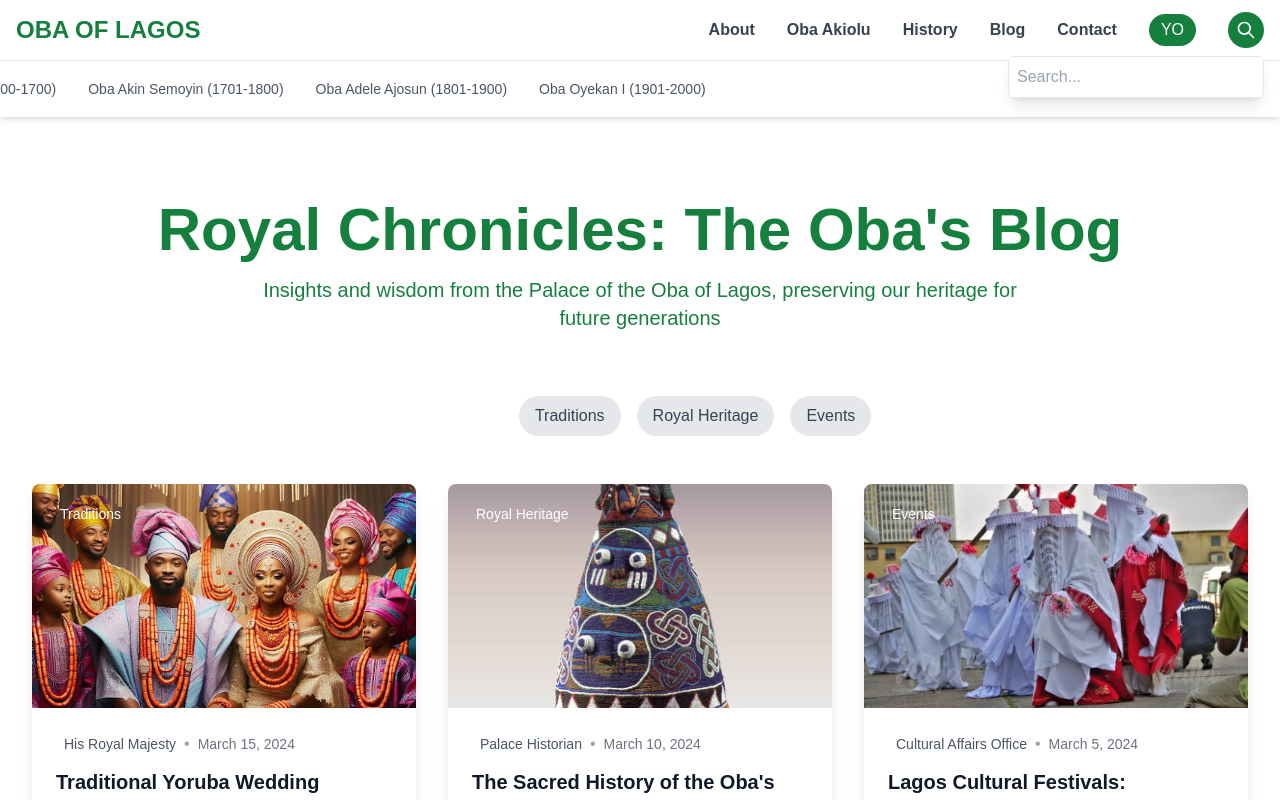
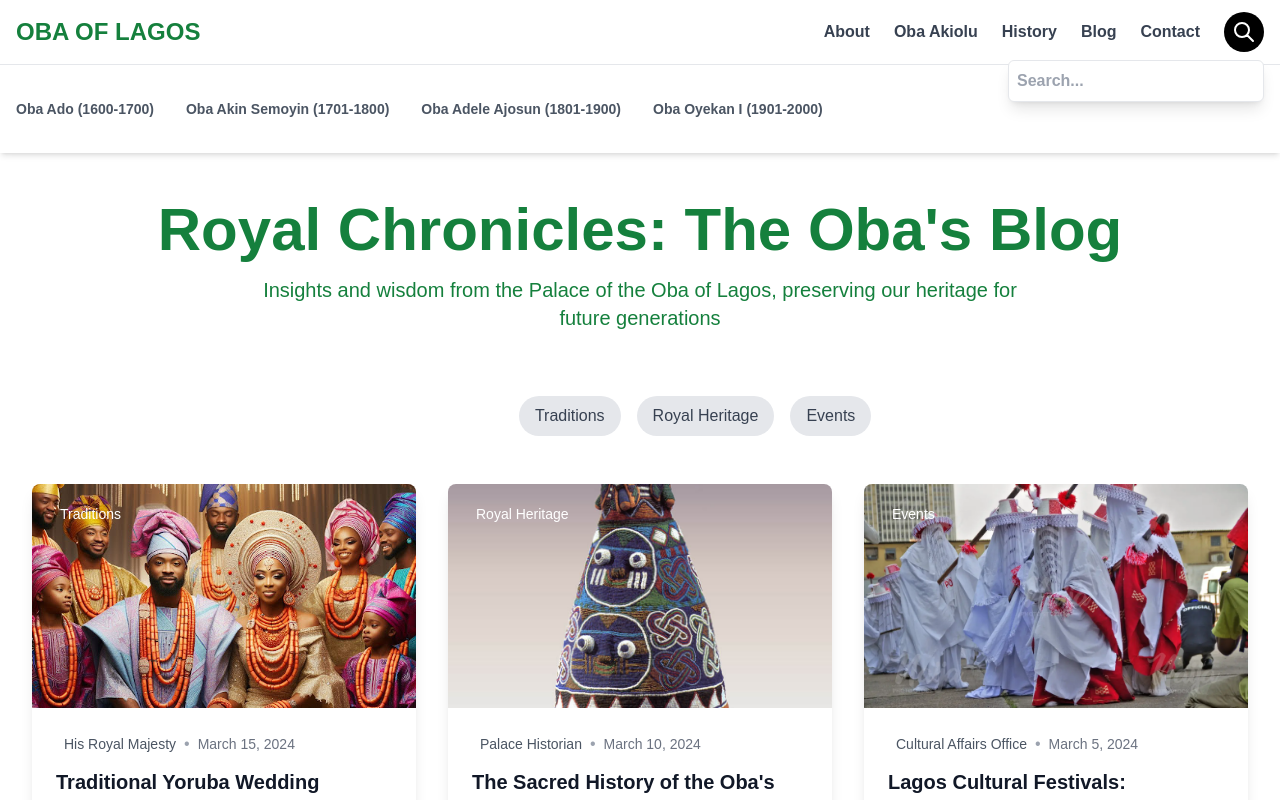
Before and after one commit to rolandaayo/obaoflagos, a Next.js app: page /pages/blog in a window 1280 px wide. Both pictures are taken after a click on the button 1246 px from the left and 30 px from the top of the page. Shown: the top 800 px of the page. Built offline with nearby package versions, Linux system fonts and the light colour scheme.

Commit message:
navbar-final fix

```diff
--- a/src/app/components/Navbar.jsx
+++ b/src/app/components/Navbar.jsx
@@ -1,259 +1,119 @@
-"use client";
-import React, { useState, useEffect } from "react";
-import { motion } from "framer-motion";
-import { useLanguage } from "../context/LanguageContext";
+"use client"
+import React, { useState } from 'react'
 
 export default function Navbar() {
-  const [searchQuery, setSearchQuery] = useState("");
-  const [showSearch, setShowSearch] = useState(false);
-  const [scrolled, setScrolled] = useState(false);
-  const { language, toggleLanguage, t } = useLanguage();
-
-  useEffect(() => {
-    const handleScroll = () => {
-      setScrolled(window.scrollY > 20);
-    };
-    window.addEventListener("scroll", handleScroll);
-    return () => window.removeEventListener("scroll", handleScroll);
-  }, []);
+  const [searchQuery, setSearchQuery] = useState('')
+  const [showSearch, setShowSearch] = useState(false)
 
   const handleSearch = (e) => {
-    if (e.key === "Enter" && searchQuery.trim()) {
-      e.preventDefault();
-      const searchUrl = `/search?q=${encodeURIComponent(searchQuery.trim())}`;
-      window.location.href = searchUrl;
+    if (e.key === 'Enter' && searchQuery.trim()) {
+      e.preventDefault()
+      const searchUrl = `/search?q=${encodeURIComponent(searchQuery.trim())}`
+      window.location.href = searchUrl
     }
-  };
+  }
 
   return (
     <>
-      <motion.nav
-        // initial={{ y: -100 }}
-        // animate={{ y: 0 }}
-        className={`bg-white fixed w-full top-0 z-50 transition-all duration-300 ${
-          scrolled ? "shadow-lg" : "shadow-md"
-        }`}
-      >
-        <div className="container mx-auto px-4 py-3">
-          <div className="flex justify-between items-center">
-            <motion.div
-              whileHover={{ scale: 1.05 }}
-              className="text-2xl font-bold text-green-700 cursor-pointer"
-              onClick={() => (window.location.href = "/")}
-            >
+      <nav className='bg-white shadow-md fixed w-full top-0 z-50'>
+        <div className='container mx-auto px-4 py-3 flex justify-between items-center'>
+          <div className='text-2xl font-bold text-green-700 cursor-pointer' onClick={() => window.location.href = '/'}>
             OBA OF LAGOS
-            </motion.div>
-            <div className="hidden md:flex items-center space-x-8">
-              {/* <NavLink href="/pages/gallery">{t("Gallery")}</NavLink> */}
-              <NavLink href="/pages/about">{t("about")}</NavLink>
-              <NavLink href="/pages/theking">{t("obaAkiolu")}</NavLink>
-              <div className="relative group">
-                <NavLink href="#">{t("history")}</NavLink>
-                <div className="absolute hidden group-hover:block w-48 bg-white shadow-xl rounded-lg py-2 mt-2 transition-all duration-300">
-                  <DropdownLink href="/pages/1600-1700-ado">
-                    Year (1600-1700)
-                  </DropdownLink>
-                  <DropdownLink href="/pages/1701-1800-semoyin">
-                    Year (1701-1800)
-                  </DropdownLink>
-                  <DropdownLink href="/pages/1801-1900/ajosun">
-                    Year (1801-1900)
-                  </DropdownLink>
-                  <DropdownLink href="/pages/history/modern">
-                    Year (1901-2000)
-                  </DropdownLink>
           </div>
-              </div>
-              <NavLink href="/pages/blog">{t("blog")}</NavLink>
-              <NavLink href="/pages/contact">{t("contact")}</NavLink>
-              <motion.button
-                whileHover={{ scale: 1.1 }}
-                whileTap={{ scale: 0.95 }}
-                onClick={toggleLanguage}
-                className="px-3 py-1 rounded-full bg-green-700 text-white hover:bg-green-800 transition-colors duration-300"
-              >
-                {language === "english" ? "YO" : "EN"}
-              </motion.button>
+          <div className='hidden items-center font-bold md:flex space-x-6'>
+            <a href='/pages/about' className='text-gray-700 hover:text-green-700'>About</a>
+            <a href='/pages/theking' className='text-gray-700 hover:text-green-700'>Oba Akiolu</a>
+            <a href='/pages/history' className='text-gray-700 hover:text-green-700'>History</a>
+            <a href='/pages/blog' className='text-gray-700 hover:text-green-700'>Blog</a>
+            <a href='/pages/contact' className='text-gray-700 hover:text-green-700'>Contact</a>
             <div className="relative">
-                <motion.button
-                  whileHover={{ scale: 1.1 }}
-                  whileTap={{ scale: 0.95 }}
-                  className="bg-green-700 p-2 rounded-full hover:bg-green-800 transition-colors duration-300"
+              <button
+                className="bg-black p-2 rounded-full"
                 onClick={() => setShowSearch(!showSearch)}
               >
-                  <svg
-                    xmlns="http://www.w3.org/2000/svg"
-                    className="h-5 w-5"
-                    fill="none"
-                    viewBox="0 0 24 24"
-                    stroke="white"
-                  >
-                    <path
-                      strokeLinecap="round"
-                      strokeLinejoin="round"
-                      strokeWidth={2}
-                      d="M21 21l-6-6m2-5a7 7 0 11-14 0 7 7 0 0114 0z"
-                    />
+                <svg xmlns="http://www.w3.org/2000/svg" className="h-6 w-6" fill="none" viewBox="0 0 24 24" stroke="white">
+                  <path strokeLinecap="round" strokeLinejoin="round" strokeWidth={2} d="M21 21l-6-6m2-5a7 7 0 11-14 0 7 7 0 0114 0z" />
                 </svg>
-                </motion.button>
+              </button>
               {showSearch && (
-                  <motion.div
-                    initial={{ opacity: 0, y: 10 }}
-                    animate={{ opacity: 1, y: 0 }}
-                    className="absolute right-0 mt-2 w-64"
-                  >
+                <div className="absolute right-0 mt-2 w-64">
                   <input
                     type="text"
-                      className="w-full p-2 border rounded-md shadow-lg focus:ring-2 focus:ring-green-500 focus:border-green-500"
+                    className="w-full p-2 border rounded-md shadow-lg"
                     placeholder="Search..."
                     value={searchQuery}
                     onChange={(e) => setSearchQuery(e.target.value)}
                     onKeyPress={handleSearch}
                   />
-                  </motion.div>
+                </div>
               )}
             </div>
           </div>
-            <motion.button
-              whileTap={{ scale: 0.95 }}
-              className="md:hidden text-green-700"
-            >
-              <svg
-                className="w-6 h-6"
-                fill="none"
-                stroke="currentColor"
-                viewBox="0 0 24 24"
-              >
-                <path
-                  strokeLinecap="round"
-                  strokeLinejoin="round"
-                  strokeWidth={2}
-                  d="M4 6h16M4 12h16M4 18h16"
-                />
+          <div className='md:hidden'>
+            <button className='text-gray-700'>
+              <svg className='w-6 h-6' fill='none' stroke='currentColor' viewBox='0 0 24 24'>
+                <path strokeLinecap='round' strokeLinejoin='round' strokeWidth={2} d='M4 6h16M4 12h16M4 18h16' />
               </svg>
-            </motion.button>
+            </button>
           </div>
         </div>
+        <div className='container mx-auto font-bold px-4 py-8 hidden md:block border-t overflow-visible'>
+          <div className='animate-scroll whitespace-nowrap'>
+            <ul className='inline-flex space-x-8 text-sm text-gray-600'>
+              <li className='relative group'>
+                <a href='/pages/1600-1700-ado' className='hover:text-green-700'>Oba Ado (1600-1700)</a>
+                <ul className='absolute hidden group-hover:block bg-white shadow-lg rounded-md py-2 w-48 z-50'>
+                  <li><a href='/pages/1600-gabaro' className='block px-4 py-2 hover:bg-green-50 hover:text-green-700'>Oba Gabaro (1669–1704)</a></li>
 
-        {/* Scrolling Sub Navigation */}
-        <div className="container mx-auto px-4 py-4 block border-t overflow-hidden">
-          <div className="animate-scroll whitespace-nowrap">
-            <ul className="inline-flex space-x-4 md:space-x-8 text-xs md:text-sm text-gray-600">
-              <li className="relative group">
-                <motion.a
-                  href="/pages/1600-1700-ado"
-                  className="hover:text-green-700 font-medium whitespace-nowrap"
-                  whileHover={{ scale: 1.05 }}
-                >
-                  {t("foundingMonarch")} (1600-1700)
-                </motion.a>
-                <ul className="absolute hidden group-hover:block bg-white shadow-xl rounded-lg py-2 w-48 z-50">
-                  <li>
-                    <DropdownLink href="/pages/1600-gabaro">
-                      Oba Gabaro (1669–1704)
-                    </DropdownLink>
-                  </li>
                 </ul>
               </li>
-
-              <li className="relative group">
-                <motion.a
-                  href="/pages/1701-1800-semoyin"
-                  className="hover:text-green-700 font-medium whitespace-nowrap"
-                  whileHover={{ scale: 1.05 }}
-                >
-                  Oba Akin Semoyin (1701-1800)
-                </motion.a>
-                <ul className="absolute hidden group-hover:block bg-white shadow-xl rounded-lg py-2 w-60 z-50">
-                  <li>
-                    <DropdownLink href="/pages/1749-1775-eletu">
-                      Oba Eletu Kekere (1749–1775)
-                    </DropdownLink>
-                  </li>
-                  <li>
-                    <DropdownLink href="/pages/1775-1801-ologun">
-                      Oba Ologun Kutere (1775–1801)
-                    </DropdownLink>
-                  </li>
+              <li className='relative group'>
+                <a href='/pages/1701-1800-semoyin' className='hover:text-green-700'>Oba Akin Semoyin (1701-1800)</a>
+                <ul className='absolute hidden group-hover:block bg-white shadow-lg rounded-md py-2 w-60 z-50'>
+                  <li><a href='/pages/1749-1775-eletu' className='block px-4 py-2 hover:bg-green-50 hover:text-green-700'>Oba	Eletu Kekere (1749–1775)</a></li>
+                  <li><a href='/pages/1775-1801-ologun' className='block px-4 py-2 hover:bg-green-50 hover:text-green-700'>Oba Ologun Kutere (1775–1801)</a></li>
                 </ul>
               </li>
-
-              <li className="relative group">
-                <motion.a
-                  href="/pages/1801-1900-ajosun"
-                  className="hover:text-green-700 font-medium whitespace-nowrap"
-                  whileHover={{ scale: 1.05 }}
-                >
-                  Oba Adele Ajosun (1801-1900)
-                </motion.a>
-                <ul className="absolute hidden group-hover:block bg-white shadow-xl rounded-lg py-2 w-80 z-50">
-                  <li>
-                    <DropdownLink href="/pages/1801-1900/ajosun">
-                      Oba Adele Ajosun (1801-1900)
-                    </DropdownLink>
-                  </li>
+              <li className='relative group'>
+                <a href='/pages/1801-1900-ajosun' className='hover:text-green-700'>Oba Adele Ajosun (1801-1900)</a>
+                <ul className='absolute hidden group-hover:block bg-white shadow-lg rounded-md py-2 w-80 z-50'>
+                  <li><a href='/pages/1821-1829-oshinlokun' className='block px-4 py-2 hover:bg-green-50 hover:text-green-700'>Oba	Oshinlokun (1821–1829)</a></li>
+                  <li><a href='/pages/1829-1834-idowu' className='block px-4 py-2 hover:bg-green-50 hover:text-green-700'>Oba Idewu Ojulari (1829–1834)</a></li>
+                  <li><a href='/pages/1835-1837-adele' className='block px-4 py-2 hover:bg-green-50 hover:text-green-700'>Oba 	Adele Ajosun (Restored, 1835–1837)</a></li>
+                  <li><a href='/pages/1837-1841-oluwole' className='block px-4 py-2 hover:bg-green-50 hover:text-green-700'>Oba	Oluwole (1837–1841)</a></li>
+                  <li><a href='/pages/1841-1845-akitoye' className='block px-4 py-2 hover:bg-green-50 hover:text-green-700'>Oba	Akitoye (1841–1845)</a></li>
+                  <li><a href='/pages/1845-1851-kosoko' className='block px-4 py-2 hover:bg-green-50 hover:text-green-700'>Oba	Kosoko (1845–1851)</a></li>
+                  <li><a href='/pages/1851-1853-akitoye-restored' className='block px-4 py-2 hover:bg-green-50 hover:text-green-700'>Oba	Akitoye (Restored, 1851–1853)</a></li>
+                  <li><a href='#' className='block px-4 py-2 hover:bg-green-50 hover:text-green-700'>Oba	Dosunmu (1853–1885)</a></li>
                 </ul>
               </li>
-
-              <li className="relative group">
-                <motion.a
-                  href="/pages/1901-2000-oyekan"
-                  className="hover:text-green-700 font-medium whitespace-nowrap"
-                  whileHover={{ scale: 1.05 }}
-                >
-                  Oba Oyekan I (1901-2000)
-                </motion.a>
-                <ul className="absolute hidden group-hover:block bg-white shadow-xl rounded-lg py-2 w-70 z-50">
-                  <li>
-                    <DropdownLink href="/pages/1901-2000-oyekan">
-                      Oba Oyekan I (1901-2000)
-                    </DropdownLink>
-                  </li>
+              <li className='relative group'>
+                <a href='/pages/1901-2000' className='hover:text-green-700'>Oba Oyekan I (1901-2000)</a>
+                <ul className='absolute hidden group-hover:block bg-white shadow-lg rounded-md py-2 w-70 z-50'>
+                  <li><a href='#' className='block px-4 py-2 hover:bg-green-50 hover:text-green-700'>Oba	Eshugbayi Eleko (1901–1925)</a></li>
+                  <li><a href='#' className='block px-4 py-2 hover:bg-green-50 hover:text-green-700'>Oba	Ibikunle Akitoye (1925–1928)</a></li>
+                  <li><a href='#' className='block px-4 py-2 hover:bg-green-50 hover:text-green-700'>Oba	Eshugbayi Eleko (Restored, 1931–1932)</a></li>
+                  <li><a href='#' className='block px-4 py-2 hover:bg-green-50 hover:text-green-700'>Oba	Adeniji Adele II (1949–1964)</a></li>
+                  <li><a href='#' className='block px-4 py-2 hover:bg-green-50 hover:text-green-700'>Oba	Adekola Oyekan II (1965–2003)</a></li>
                 </ul>
               </li>
-            </ul>
+            </ul>          </div>
         </div>
-        </div>
-      </motion.nav>
-      <div className="h-24"></div>
+      </nav>
+      <div className='h-24'></div>
       <style jsx>{`
         @keyframes scroll {
           0% {
-            transform: translateX(0);
+            transform: translateX(0)
           }
           100% {
-            transform: translateX(-50%);
+            transform: translateX(-50%)
           }
         }
         .animate-scroll {
-          animation: scroll 30s linear infinite;
-        }
-        .animate-scroll:hover {
-          animation-play-state: paused;
+          animation: scroll 20s linear infinite
         }
       `}</style>
     </>
-  );
+  )
 }
-
-// Helper Components
-const NavLink = ({ href, children }) => (
-  <motion.a
-    href={href}
-    className="text-gray-700 hover:text-green-700 font-semibold transition-colors duration-300"
-    whileHover={{ scale: 1.05 }}
-    whileTap={{ scale: 0.95 }}
-  >
-    {children}
-  </motion.a>
-);
-
-const DropdownLink = ({ href, children }) => (
-  <motion.a
-    href={href}
-    className="block px-4 py-2 text-sm text-gray-700 hover:bg-green-50 hover:text-green-700 transition-colors duration-300"
-    whileHover={{ x: 5 }}
-  >
-    {children}
-  </motion.a>
-);
```
Also changed, not shown: src/app/components/Body.jsx (+0 -8 lines). Lines whose indentation alone changed are shown as unchanged.
